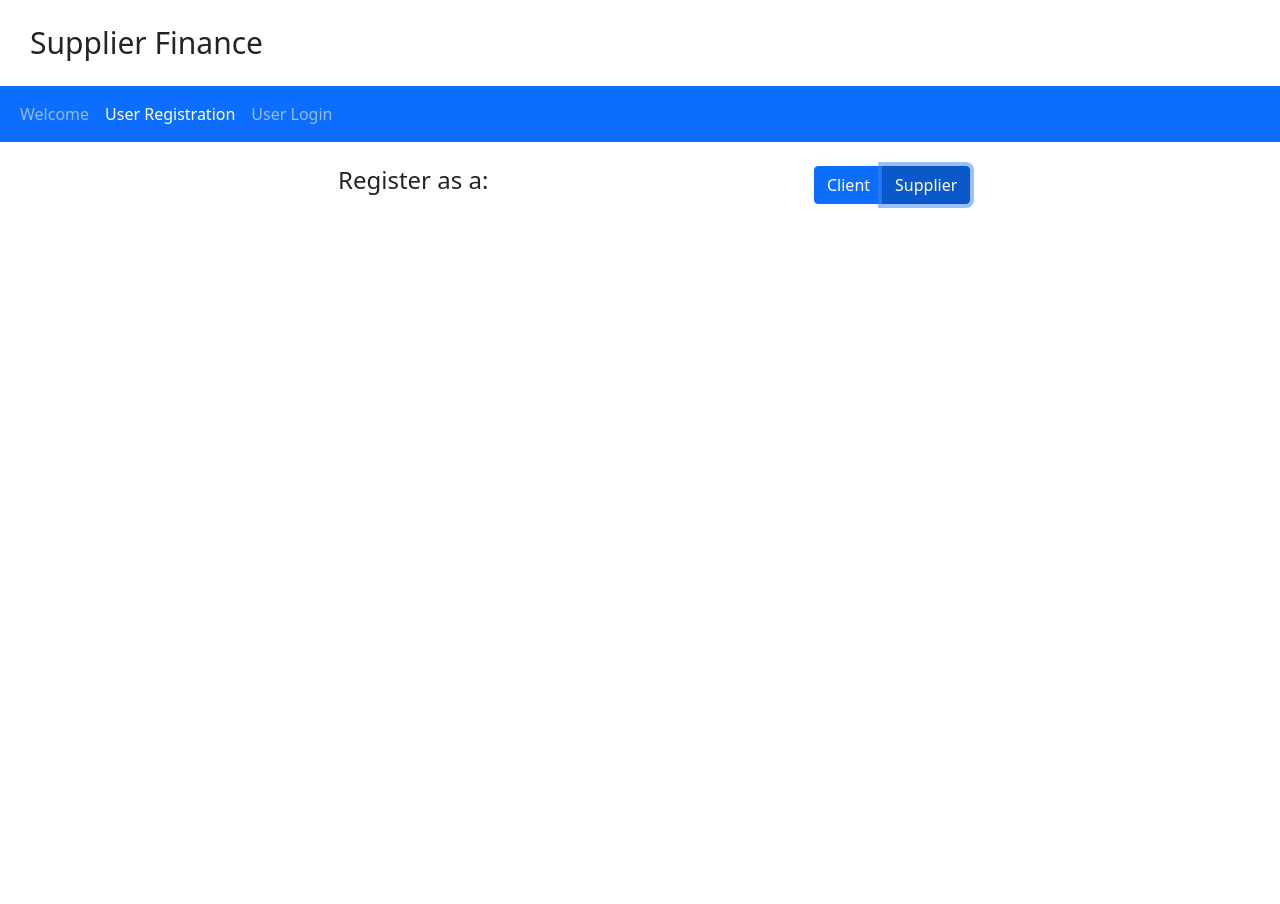
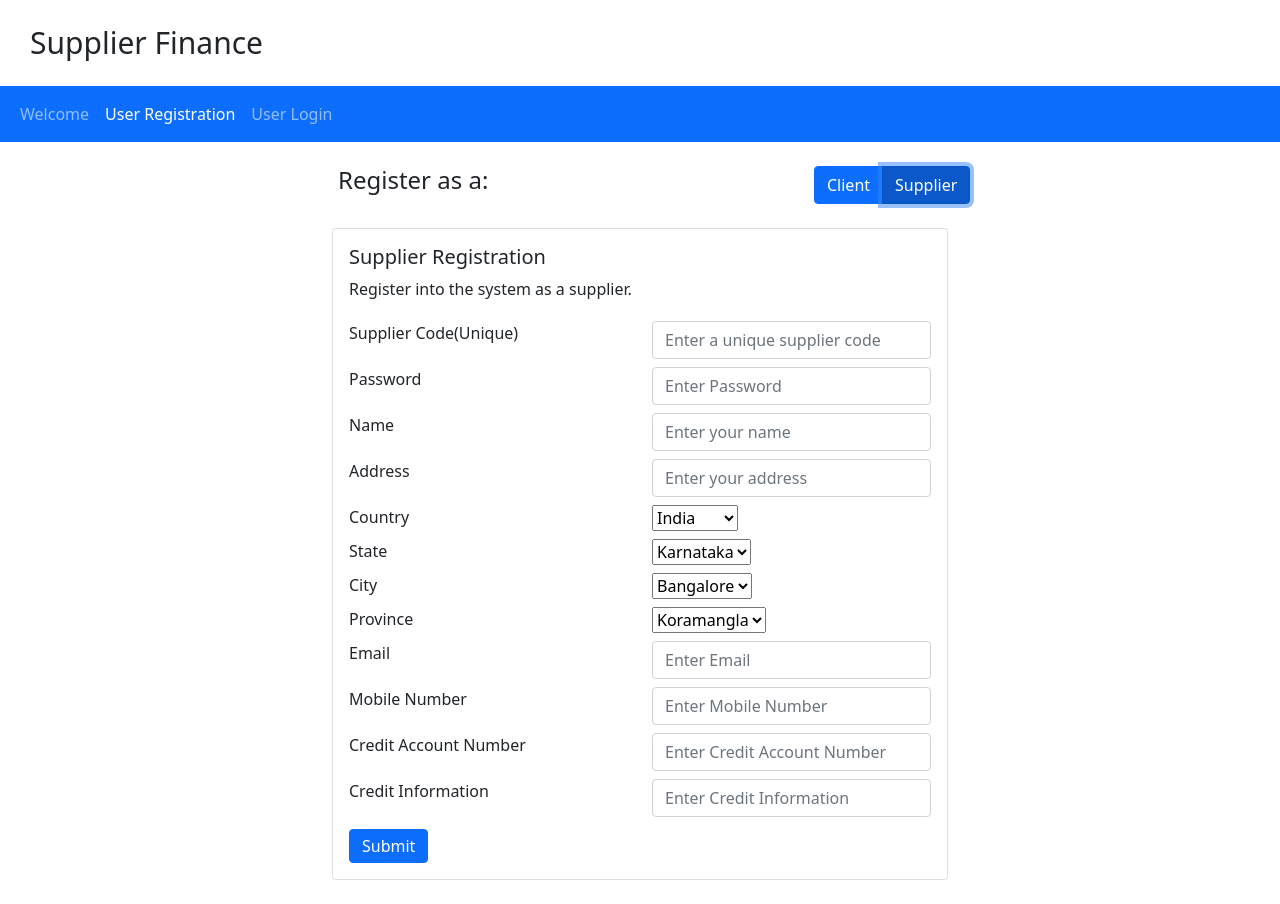
Before and after one commit to abhinavdhamaniya/supplier-finance-web, an Angular app: page /user-registration in a window 1280 px wide. Both pictures are taken after a click on the label "Supplier". Before the commit the page ends 800 px from the top, so only its background shows below. Built offline with nearby package versions, Linux system fonts and the light colour scheme.

Commit message:
Added supplier registration

```diff
--- /dev/null
+++ b/src/app/dto/SupplierDto.ts
@@ -0,0 +1,26 @@
+export class SupplierDto {
+
+    public supplierCode: string = "";
+
+    public password: string = "";
+
+    public name: string = "";
+
+    public address: string = "";
+
+    public country: string = "";
+
+    public state: string = "";
+
+    public city: string = "";
+
+    public province: string = "";
+
+    public email: string = "";
+
+    public mobileNumber: string = "";
+
+    public creditAccountNumber: string = "";
+
+    public creditInformation: string = "";
+}
--- /dev/null
+++ b/src/app/service/supplier.service.ts
@@ -0,0 +1,18 @@
+import { HttpClient } from "@angular/common/http";
+import { Injectable } from "@angular/core";
+import { Observable } from "rxjs";
+import { SupplierDto } from "../dto/SupplierDto";
+
+@Injectable({
+    providedIn: 'root'
+})
+export class SupplierService {
+
+    private rootUrl = 'http://localhost:8080/suppliers';
+
+    constructor(private http: HttpClient) { }
+
+    public registerSupplier(supplier: SupplierDto): Observable<any> {
+        return this.http.post<SupplierDto>(this.rootUrl + '/register', supplier);
+    }
+}
--- a/src/app/user-registration/user-registration.component.html
+++ b/src/app/user-registration/user-registration.component.html
@@ -5,7 +5,7 @@
     <div class="col-sm-6 ">
       <h4>Register as a: </h4>
     </div>
-    <div class="col-sm-6 ">
+    <div class="col-sm-6" (change)="errorMessage=null; sucessMessage=null;">
       <div class="btn-group">
         <input type="radio" class="btn-check" name="client" id="client" value="client" autocomplete="off"
           [(ngModel)]="userType" checked />
@@ -148,6 +148,140 @@
           </div>
         </div>
       </div>
+
+
+      <div class="card my-4" *ngIf="userType=='supplier'">
+        <div class="card-body">
+          <h5 class="card-title">Supplier Registration</h5>
+          <p class="card-text">Register into the system as a supplier.</p>
+          <div>
+            <div class="alert alert-danger" role="alert" *ngIf='errorMessage'>
+              {{errorMessage}}
+            </div>
+            <div class="alert alert-success" role="alert" *ngIf='sucessMessage'>
+              {{sucessMessage | json}}
+            </div>
+            <form #createClientForm="ngForm" (ngSubmit)="onClickSubmit(createClientForm)">
+              <div class="form-group row py-1">
+                <div class="col">
+                  <label for="supplierCode">Supplier Code(Unique)</label>
+                </div>
+                <div class="col">
+                  <input type="text" class="form-control" name="supplierCode" placeholder="Enter a unique supplier code"
+                    ngModel>
+                </div>
+              </div>
+              <div class="form-group row py-1">
+                <div class="col">
+                  <label for="password">Password</label>
+                </div>
+                <div class="col">
+                  <input type="text" class="form-control" name="password" placeholder="Enter Password" ngModel>
+                </div>
+              </div>
+              <div class="form-group row py-1">
+                <div class="col">
+                  <label for="name">Name</label>
+                </div>
+                <div class="col">
+                  <input type="text" class="form-control" name="name" placeholder="Enter your name" ngModel>
+                </div>
+              </div>
+              <div class="form-group row py-1">
+                <div class="col">
+                  <label for="address">Address</label>
+                </div>
+                <div class="col">
+                  <input type="text" class="form-control" name="address" placeholder="Enter your address" ngModel>
+                </div>
+              </div>
+              <div class="form-group row py-1">
+                <div class="col">
+                  <label for="address">Country</label>
+                </div>
+                <div class="col">
+                  <select id="country" name="country" (click)="setCountry($event)">
+                    <option value="India">India</option>
+                    <option value="Pakistan">Pakistan</option>
+                    <option value="USA">USA</option>
+                  </select>
+                </div>
+              </div>
+              <div class="form-group row py-1">
+                <div class="col">
+                  <label for="address">State</label>
+                </div>
+                <div class="col">
+                  <select id="state" name="state" (click)="setState($event)">
+                    <option value="Karnataka">Karnataka</option>
+                    <option value="Rajasthan">Rajasthan</option>
+                    <option value="Haryana">Haryana</option>
+                  </select>
+                </div>
+              </div>
+              <div class="form-group row py-1">
+                <div class="col">
+                  <label for="address">City</label>
+                </div>
+                <div class="col">
+                  <select id="city" name="city" (click)="setCity($event)">
+                    <option value="Bangalore">Bangalore</option>
+                    <option value="Mysore">Mysore</option>
+                    <option value="Coorg">Coorg</option>
+                  </select>
+                </div>
+              </div>
+              <div class="form-group row py-1">
+                <div class="col">
+                  <label for="address">Province</label>
+                </div>
+                <div class="col">
+                  <select id="province" name="province" (click)="setProvince($event)">
+                    <option value="Koramangla">Koramangla</option>
+                    <option value="HSR Layout">HSR Layout</option>
+                    <option value="Whitefield">Whitefield</option>
+                  </select>
+                </div>
+              </div>
+              <div class="form-group row py-1">
+                <div class="col">
+                  <label for="email">Email</label>
+                </div>
+                <div class="col">
+                  <input type="text" class="form-control" name="email" placeholder="Enter Email" ngModel>
+                </div>
+              </div>
+              <div class="form-group row py-1">
+                <div class="col">
+                  <label for="mobileNumber">Mobile Number</label>
+                </div>
+                <div class="col">
+                  <input type="number" class="form-control" name="mobileNumber" placeholder="Enter Mobile Number" ngModel>
+                </div>
+              </div>
+              <div class="form-group row py-1">
+                <div class="col">
+                  <label for="creditAccountNumber">Credit Account Number</label>
+                </div>
+                <div class="col">
+                  <input type="number" class="form-control" name="creditAccountNumber" placeholder="Enter Credit Account Number" ngModel>
+                </div>
+              </div>
+              <div class="form-group row py-1">
+                <div class="col">
+                  <label for="creditInformation">Credit Information</label>
+                </div>
+                <div class="col">
+                  <input type="text" class="form-control" name="creditInformation" placeholder="Enter Credit Information" ngModel>
+                </div>
+              </div>
+              <button type="submit" class="btn btn-primary py-1 mt-2">Submit</button>
+            </form>
+          </div>
+        </div>
+      </div>
+
+
     </div>
   </div>
 </body>
--- a/src/app/user-registration/user-registration.component.ts
+++ b/src/app/user-registration/user-registration.component.ts
@@ -2,7 +2,9 @@ import { Component, OnInit } from '@angular/core';
 import { NgForm } from '@angular/forms';
 import { Subscription } from 'rxjs';
 import { ClientDto } from '../dto/ClientDto';
+import { SupplierDto } from '../dto/SupplierDto';
 import { ClientService } from '../service/client.service';
+import { SupplierService } from '../service/supplier.service';
 
 @Component({
   selector: 'app-user-registration',
@@ -20,13 +22,13 @@ export class UserRegistrationComponent {
   city: string = 'Bangalore';
   province: string = 'Koramangla';
 
-  constructor(private clientService: ClientService) { }
+  constructor(private clientService: ClientService, private supplierService: SupplierService) { }
 
   onClickSubmit(createClientForm: NgForm) {
     this.errorMessage = null;
     this.sucessMessage = null;
-    var client = this.buildObject(createClientForm);
-    console.log(client);
+    if (this.userType == 'client') {
+      var client = this.buildClient(createClientForm);
       this.sub = this.clientService.registerClient(client).subscribe({
         next: (response: any) => {
           this.sucessMessage = 'Client Registered!'
@@ -35,33 +37,44 @@ export class UserRegistrationComponent {
           this.errorMessage = err.error.errors;
         }
       });
+    } else {
+      var supplier = this.buildSupplier(createClientForm);
+      this.sub = this.supplierService.registerSupplier(supplier).subscribe({
+        next: (response: any) => {
+          this.sucessMessage = 'Supplier Registered!'
+        },
+        error: (err: any) => {
+          this.errorMessage = err.error.errors;
+        }
+      });
+    }
   }
 
   setCountry(event: Event) {
-    if(event.target) {
+    if (event.target) {
       this.country = (event.target as HTMLTextAreaElement).value;
     }
   }
 
   setState(event: Event) {
-    if(event.target) {
+    if (event.target) {
       this.state = (event.target as HTMLTextAreaElement).value;
     }
   }
 
   setCity(event: Event) {
-    if(event.target) {
+    if (event.target) {
       this.city = (event.target as HTMLTextAreaElement).value;
     }
   }
 
   setProvince(event: Event) {
-    if(event.target) {
+    if (event.target) {
       this.province = (event.target as HTMLTextAreaElement).value;
     }
   }
 
-  private buildObject(createClientForm: NgForm): ClientDto {
+  private buildClient(createClientForm: NgForm): ClientDto {
     var client: ClientDto = new ClientDto();
     var clientDetails = createClientForm.value;
     client.username = clientDetails.username;
@@ -78,4 +91,22 @@ export class UserRegistrationComponent {
     client.loanInformation = clientDetails.loanInformation;
     return client;
   }
+
+  private buildSupplier(createClientForm: NgForm): SupplierDto {
+    var supplier: SupplierDto = new SupplierDto();
+    var supplierDetails = createClientForm.value;
+    supplier.supplierCode = supplierDetails.supplierCode;
+    supplier.password = supplierDetails.password;
+    supplier.name = supplierDetails.name;
+    supplier.address = supplierDetails.address;
+    supplier.country = this.country;
+    supplier.state = this.state;
+    supplier.city = this.city;
+    supplier.province = this.province;
+    supplier.email = supplierDetails.email;
+    supplier.mobileNumber = supplierDetails.mobileNumber;
+    supplier.creditAccountNumber = supplierDetails.creditAccountNumber;
+    supplier.creditInformation = supplierDetails.creditInformation;
+    return supplier;
   }
+}
```
Lines whose indentation alone changed are shown as unchanged.
